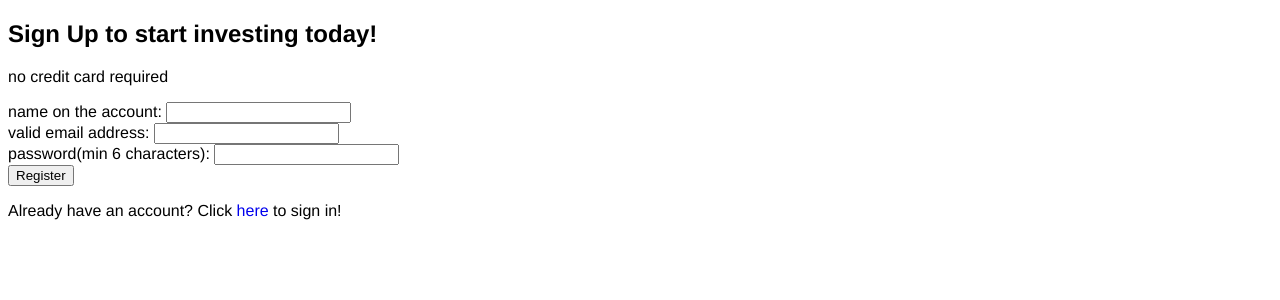
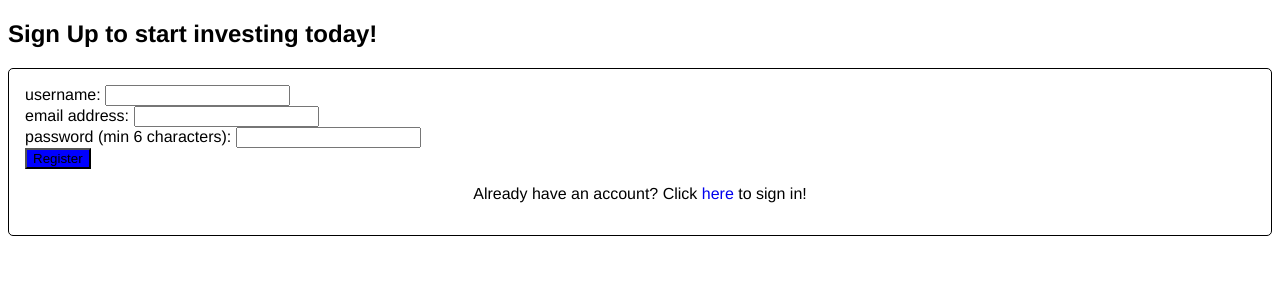
Before and after one commit to daniellebandong/stock-tracker, a React (Create React App) app: page /register in a window 1280 px wide. Shown: the top 300 px of the page. Built offline with nearby package versions, Linux system fonts and the light colour scheme.

Commit message:
tried to adjust stylings

```diff
--- a/src/components/buttons/Button.jsx
+++ b/src/components/buttons/Button.jsx
@@ -1,5 +1,6 @@
 import React from 'react';
 
+import './buttonstyles.scss';
 const Button = (props) => {
     return (
         <div>
--- /dev/null
+++ b/src/components/buttons/buttonstyles.scss
@@ -0,0 +1,6 @@
+button{
+    background-color: blue;
+}
+button:focus{
+    outline: 1px solid #000;
+}
--- a/src/components/forms/FormInput.jsx
+++ b/src/components/forms/FormInput.jsx
@@ -1,11 +1,12 @@
 import React from 'react';
 
+import './formstyles.scss'
 const FormInput = (props) => {
     return (
-        <div>
-            <label htmlFor={props.id}>{props.label}</label>
-            <input type={props.type} id={props.id} name = {props.name} />
-        </div>
+            <div className='formDiv'>
+                <label htmlFor={props.id}>{props.label}</label>
+                <input type={props.type} id={props.id} name = {props.name} />
+            </div>
 
 
     );
--- /dev/null
+++ b/src/components/forms/formstyles.scss
@@ -0,0 +1,4 @@
+
+input:focus{
+    outline: none;
+}
--- a/src/pages/LoginPage.jsx
+++ b/src/pages/LoginPage.jsx
@@ -14,12 +14,14 @@ const LoginPage = () => {
     return (
         <header>
             <h1>Welcome to the Stock Tracker Application</h1>
-            <p>Please Login</p>
             {/* still will need to add onChange methods to the FormInputs */}
-            <FormInput label="Email Address: " type="text"/>
-            <FormInput label="Password: " type="text"/>
-            <Button  label="login"/>
-            <p>Don't have an account? Click <Link className='homeLinks' to='/register'>here</Link> to sign up!</p>
+            <form action="">
+                <p>Please Login</p>
+                <FormInput label="Email Address: " type="text"/>
+                <FormInput label="Password: " type="text"/>
+                <Button  label="login"/>
+                <p>Don't have an account? Click <Link className='homeLinks' to='/register'>here</Link> to sign up!</p>
+            </form>
         </header>
     );
 };
--- a/src/pages/Register.jsx
+++ b/src/pages/Register.jsx
@@ -15,12 +15,13 @@ const Register = (props) => {
     return (
     <header>
         <h2>Sign Up to start investing today!</h2>
-        <p>no credit card required</p>
-        <FormInput label="name on the account: " type="text" />
-        <FormInput label="valid email address: " type="email" />
-        <FormInput label="password(min 6 characters): " type="text" />
-        <Button label="Register"/>
-        <p>Already have an account? Click <Link className='homeLinks' to='/login'>here</Link> to sign in!</p>
+        <form action="">
+            <FormInput label="username: " type="text" />
+            <FormInput label="email address: " type="email" />
+            <FormInput label="password (min 6 characters): " type="text" />
+            <Button label="Register"/>
+            <p>Already have an account? Click <Link className='homeLinks' to='/login'>here</Link> to sign in!</p>
+        </form>
     </header>
     );
 };
--- a/src/styles/styles.scss
+++ b/src/styles/styles.scss
@@ -1,5 +1,10 @@
 body{
     font-family: 'Franklin Gothic Medium', 'Arial Narrow', Arial, sans-serif;
+    form{
+        border: 1px solid #000;
+        border-radius: 5px;
+        padding: 1rem;
+    }
 }
 .homeLinks{
     text-decoration: none;
@@ -7,3 +12,6 @@ body{
 .homeLinks:hover{
     text-decoration: underline;
 }
+header h1, header p{
+    text-align: center;
+}
```
